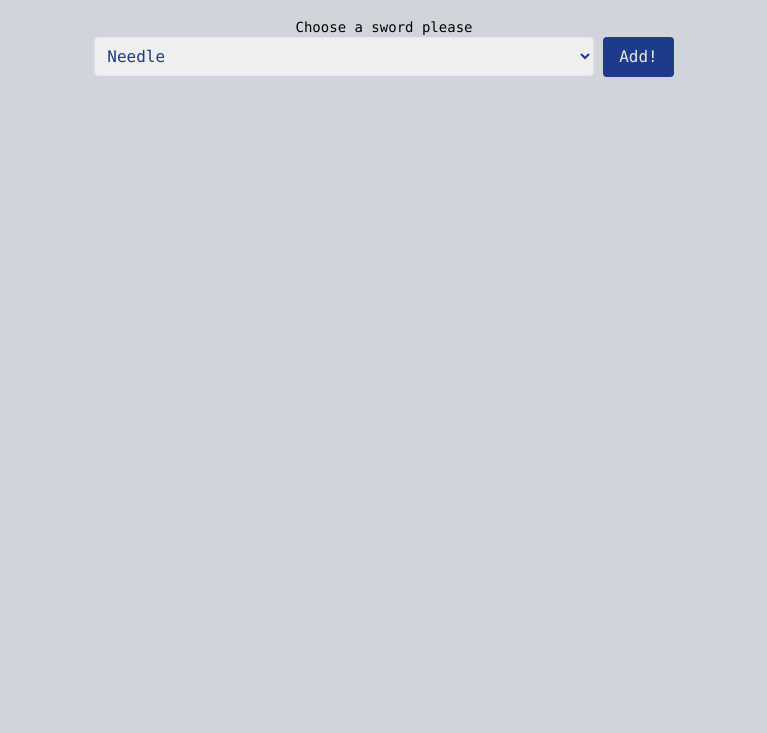
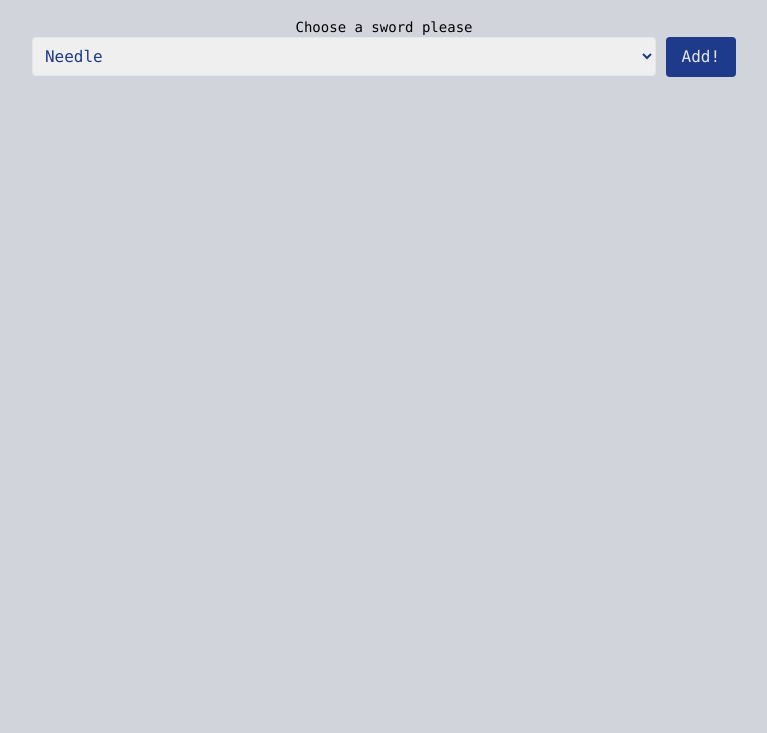
Before and after one commit to EzequielMadrid/inventory, a website built with Vite: page index.html in a window 1280 px wide. Shown: the part 67-800 px from the top of the page, without its empty margins (256-1023 px from the left). Built offline with nearby package versions, Linux system fonts and the light colour scheme.

Commit message:
changing input width

```diff
--- a/index.html
+++ b/index.html
@@ -24,7 +24,7 @@
         <select
           name="swords"
           id="swords"
-          class="w-2/5 p-2 border rounded text-blue-900"
+          class="w-3/6 p-2 border rounded text-blue-900"
         >
           <!-- options will be added throught js -->
         </select>
```
